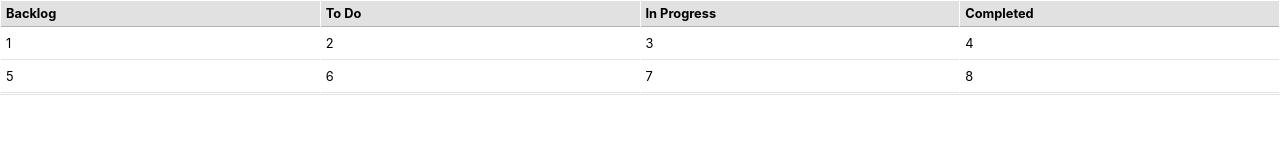
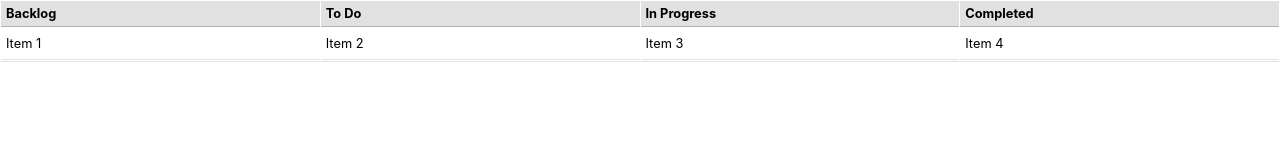
Before and after one commit to Tiinzzy/react-projects, a React (Create React App) app in the folder kanban-board/: page / in a window 1280 px wide. Shown: the top 160 px of the page. Built offline with nearby package versions, Linux system fonts and the light colour scheme; the HTML template or start-up script is replaced by a standard one.

Commit message:
also displaying test

```diff
--- a/kanban-board/src/App.js
+++ b/kanban-board/src/App.js
@@ -1,10 +1,11 @@
 import KanbanTable from "./components/KanbanTable";
+import Test from "./components/Test";
 
 function App() {
   return (
     <>
       <div>
-        <KanbanTable />
+        <Test />
       </div>
     </>
   );
```
